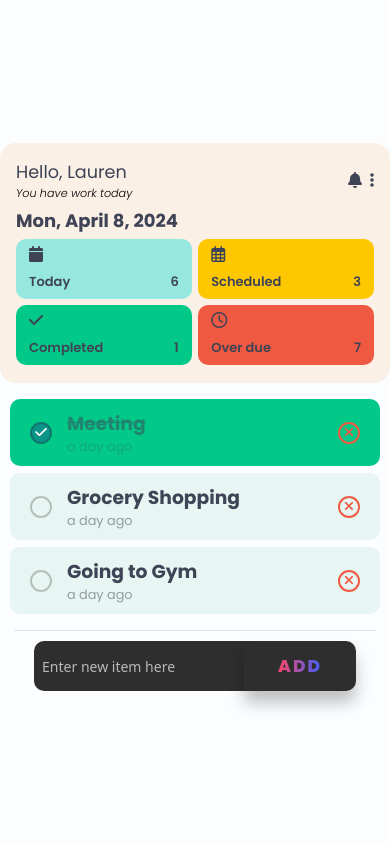
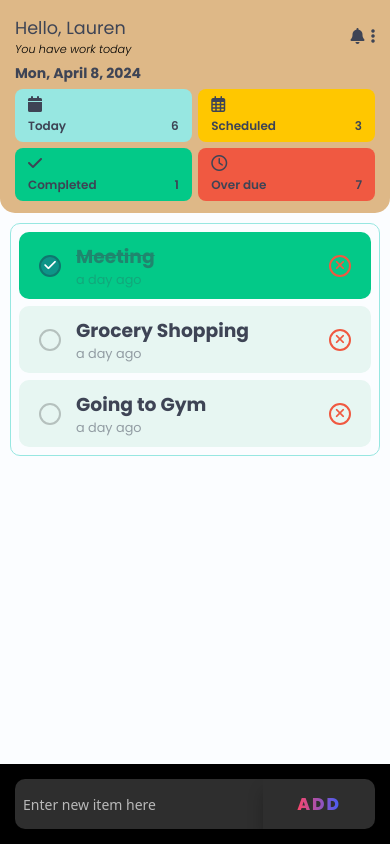
Before and after one commit to cmpezahe/taskmanagement, a website built with Vite: page index.html in a window 390 px wide. Built offline with nearby package versions, Linux system fonts and the light colour scheme.

Commit message:
'improved Mobile UX'

```diff
--- a/assets/css/style.css
+++ b/assets/css/style.css
@@ -49,22 +49,11 @@ body:not(.dark) {
 }
 
 body {
-  width: 100%;
-  height: 100%;
-  display: flex;
-  justify-content: center;
-  align-items: center;
+  display: block;
+  padding: 10px 10px;
 }
 
-main {
-  width: 100%;
-  height: 100vb;
-  display: flex;
-  justify-content: center;
-  align-items: center;
-  margin: 0 auto;
-
-}
+main {}
 
 button {
   background: transparent;
@@ -72,17 +61,17 @@ button {
 }
 
 header {
-
-  /* z-index: 999; */
-  background: var(--header-clr);
-  border-radius: 1rem;
-  padding: 1rem;
-  /* box-shadow: 0 10px 80px #0e74909f, 0 10px 10px #0E749020; */
-  font-family: "Roboto", sans-serif;
-  transition: all .3s ease-in-out;
-  height: 240px;
-  width: 100%;
-
+  position: fixed;
+  left: 0px;
+  right: 0px;
+  top: 0px;
+  z-index: 20;
+  transition: .8s;
+  padding: 15px;
+  position: fixed;
+  height: 213px;
+  background-color: burlywood;
+  border-radius: 0 0 15px 15px;
 }
 
 
@@ -112,15 +101,12 @@ header {
 .profile .user-notifications {
   display: flex;
   align-items: center;
-  gap: .5rem;
+  gap: .4rem;
 }
-
-
 
 .user-prifle {
   display: flex;
   flex-direction: column;
-  /* margin-left: 10px; */
   justify-content: center;
 }
 
@@ -148,18 +134,18 @@ header {
 }
 
 .profile-date {
-  font-size: 18px;
+  font-size: 14px;
   margin: 5px 0;
+  color: var(--color1);
 }
 
 .task-container .task-menu {
   display: flex;
   flex-direction: column;
-  border-radius: 10px;
-  background: #90D26D;
+  border-radius: 8px;
   width: 100%;
   justify-content: space-between;
-  height: 60px;
+  height: 53px;
   padding: 7px 13px;
 
 }
@@ -172,7 +158,7 @@ header {
 .task-sub-munu {
   display: flex;
   justify-content: space-between;
-  font-size: 13px;
+  font-size: 12px;
   font-weight: 600;
 }
 
@@ -196,20 +182,18 @@ header {
 
 /*! MAIN CONTAIN   */
 #list {
-  /* padding: 3rem 0; */
+  margin-top: 213px;
+  border: 1px solid var(--today-clr);
   width: 100%;
-  max-height: 500px;
-  /* max-height: calc(100vh -595px); */
-  /* Set a fixed height for the container */
   overflow-y: auto;
-  /* Enable vertical scroll */
   display: flex;
   flex-direction: column;
   gap: 7px;
   background: var(--bg-color1);
-  padding: 0 10px;
+  padding: 8px;
+  border-radius: 10px;
+  margin-bottom: 80px;
 }
-
 
 .cards .cards-info .time {
   opacity: 0.5;
@@ -285,14 +269,18 @@ header {
 }
 
 footer {
-  display: flex;
-  justify-content: space-between;
-  align-items: center;
-  padding: 10px 20px;
-  border-top: 1px solid #21212120;
-  cursor: default;
-  font-size: .8rem
+  position: fixed;
+  left: 0px;
+  right: 0px;
+  bottom: 0px;
+  z-index: 20;
+  transition: .8s;
+  padding: 15px;
+  position: fixed;
+  background-color: #000;
 }
+
+
 
 /*
 
```
